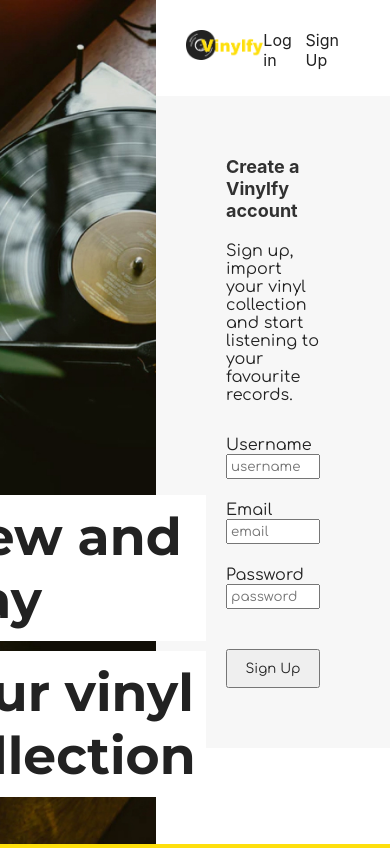
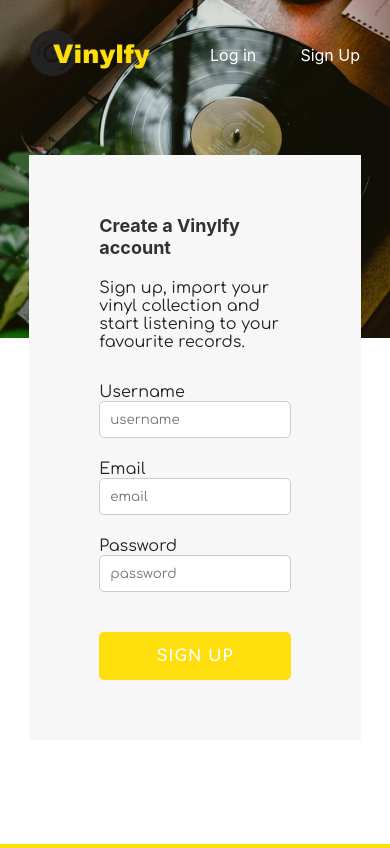
Before and after one commit to manlitang/Vinyliz, a React (Create React App) app: page / in a window 390 px wide. Built offline with nearby package versions, Linux system fonts and the light colour scheme.

Commit message:
added responsiveness

```diff
--- a/src/pages/Home.css
+++ b/src/pages/Home.css
@@ -12,7 +12,7 @@
   padding: 10px;
   margin: 5px;
   background: #fff;
-  font-size: 52px;
+  font-size: 50px;
   font-family: 'Montserrat', sans-serif;
   font-weight: 700;
 }
@@ -24,8 +24,15 @@
   z-index: 10;
 }
 
+@media only screen and (max-width: 1190px) {
+  .hero-text {
+    display: none;
+  }
+}
+
 p, a {
   font-family: 'Comfortaa', cursive;
+  font-size: 16px;
 }
 
 .App {
@@ -37,12 +44,13 @@ p, a {
 
 .hero-wrapper {
   width: 40%;
+  height: 100vh;
   position: relative;
 }
 
 .hero-wrapper img {
   width: 100%;
-  height: 100vh;
+  height: 100%;
   object-fit: cover;
 }
 
@@ -105,19 +113,37 @@ input, button {
 }
 
 input {
-  padding: 3px;
+  padding: 10px;
+  border: 1px solid #cccccc;
 }
 
 input[type=text], input[type=password], label, .form-button {
   font-family: 'Comfortaa', cursive;
 }
 
-input[type=text]:focus {
-  border: 1px solid #FEDF0D;
+input[type=text]:focus, input[type=password]:focus {
+  outline-color: #FEDF0D;
 }
 
 button {
-  padding: 10px;
+  font-weight: 700;
+  padding: 13px;
+  background-color: #FEDF0D;
+  color: #fff;
+  font-size: 16px;
+  border: 2px solid #FEDF0D;
+  text-transform: uppercase;
+  letter-spacing: 1px;
+  transition: .2s ease-in;
+}
+
+button:hover {
+  background-color: #fff;
+  color: #FEDF0D;
+}
+
+input, button {
+  border-radius: 5px;
 }
 
 .form-button {
@@ -139,3 +165,34 @@ button {
 .form-content p {
   margin-bottom: 30px;
 }
+
+@media only screen and (max-width: 950px) {
+  .hero-wrapper {
+    width: 100%;
+    height: 40vh;
+  }
+
+  .hero-wrapper img {
+    object-position: 50% 20%;
+  }
+
+  .App {
+    flex-direction: column;
+  }
+
+  .main {
+    width: 100%;
+    position: absolute;
+    top: 0;
+  }
+
+  .nav-links li {
+    color: #fff;
+  }
+}
+
+@media only screen and (max-width: 600px) {
+  .form-content {
+    width: 85%;
+  }
+}
```
